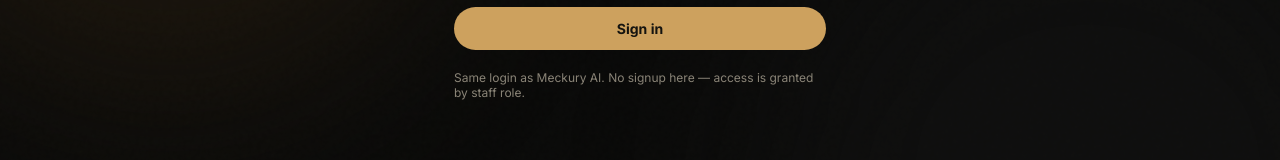
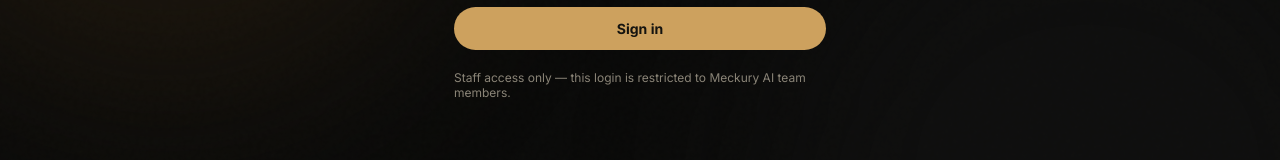
Before and after one commit to meckurypro/IQ-Academy, a React (Vite) app: page /staff in a window 1280 px wide. Shown: the part 400-560 px from the top of the page. Built offline with nearby package versions, Linux system fonts and the light colour scheme; no server answers.

Commit message:
Update StaffLogin.jsx

```diff
--- a/src/pages/staff/StaffLogin.jsx
+++ b/src/pages/staff/StaffLogin.jsx
@@ -67,7 +67,7 @@ export default function StaffLogin() {
           </button>
         </form>
         <p style={{ fontSize: 12, color: 'var(--muted)', marginTop: 20 }}>
-          Same login as Meckury AI. No signup here — access is granted by staff role.
+         Staff access only — this login is restricted to Meckury AI team members.
         </p>
       </div>
     </section>
```
